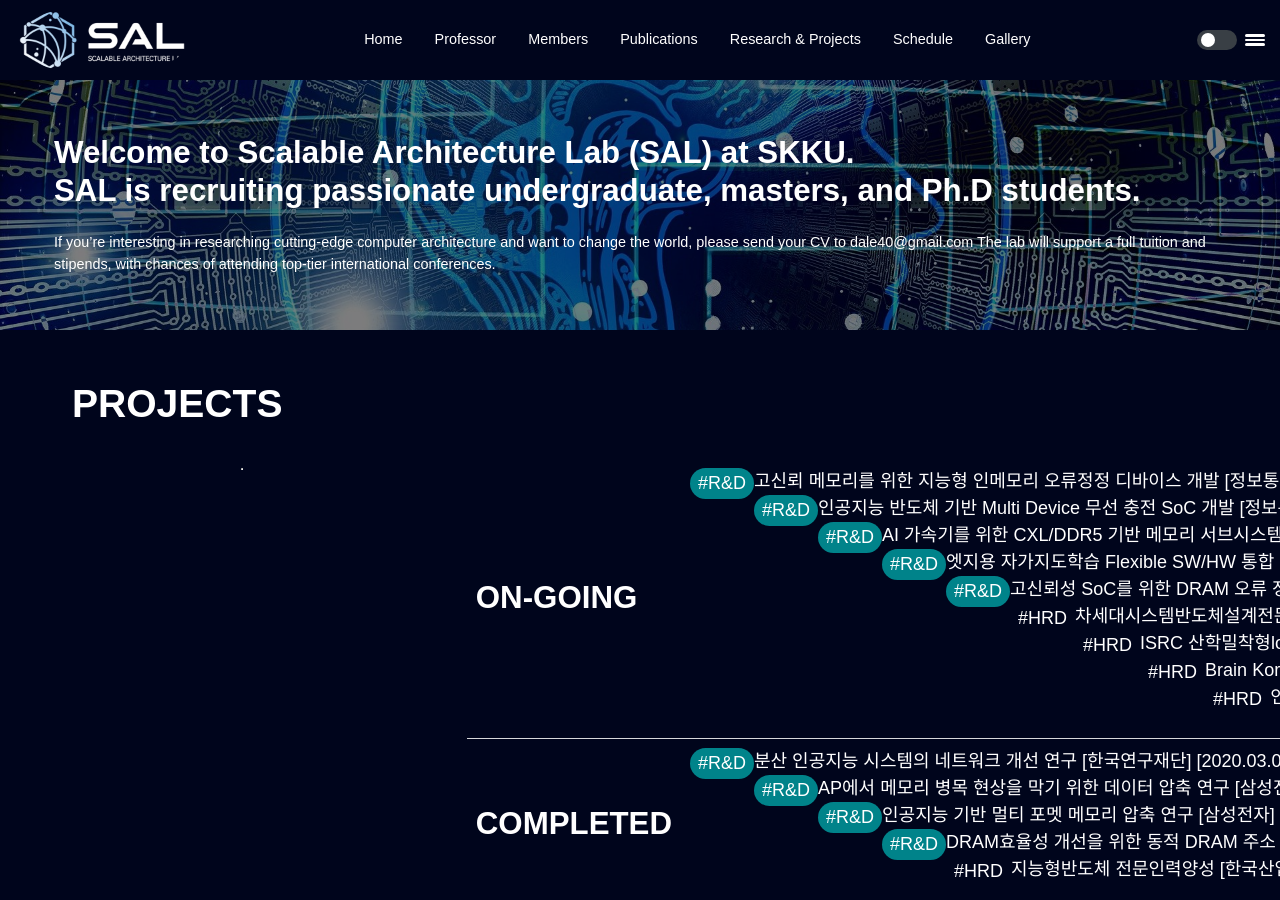
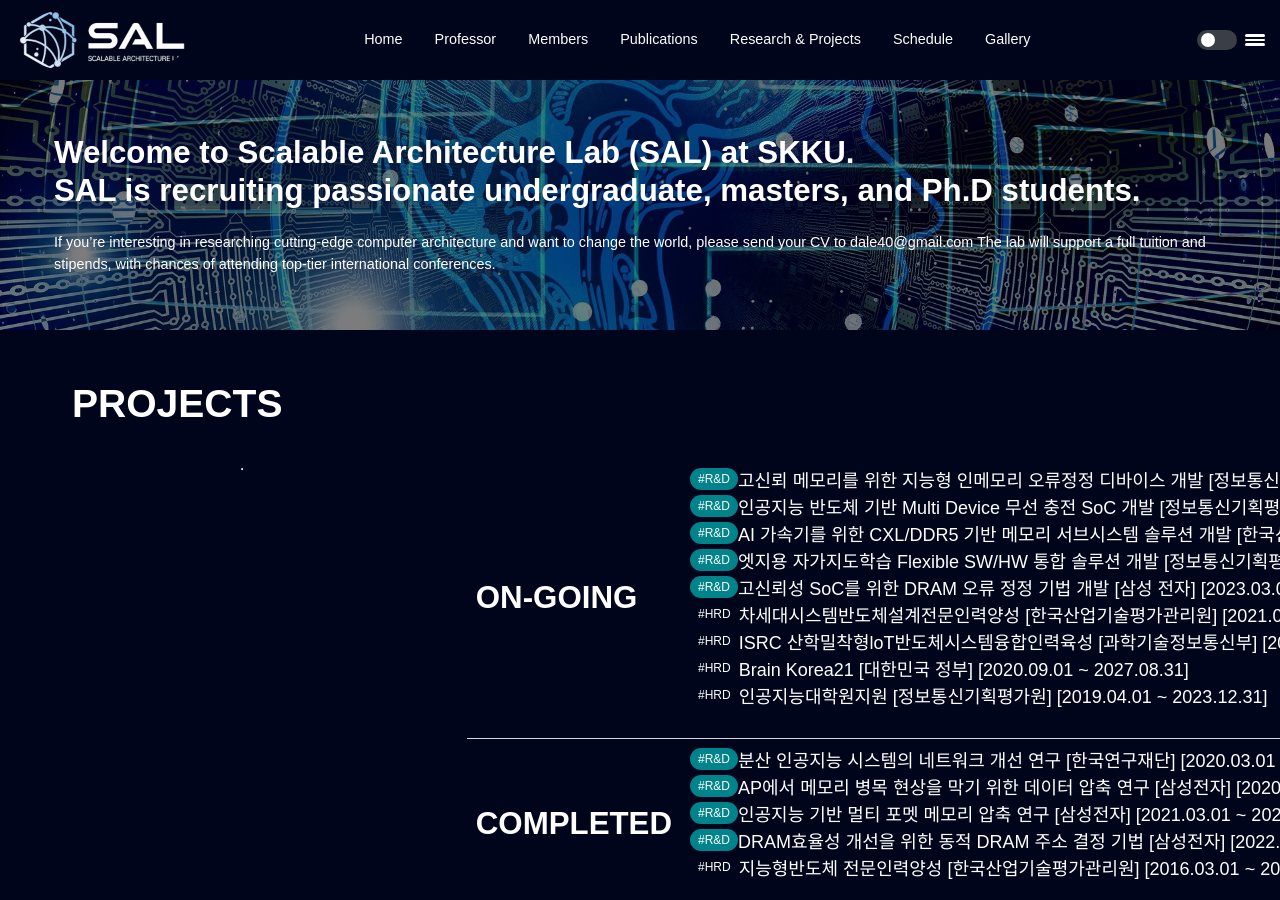
Before and after one commit to scalable-arch/scalable-arch.github.io, a Jekyll site: the page built from projects.md, in a window 1280 px wide and 900 px high. Built offline with Jekyll 4.4.1, drawn with Linux system fonts in a browser that asks for light colours.

Commit message:
Update projects.md

```diff
--- a/projects.md
+++ b/projects.md
@@ -13,15 +13,15 @@ layout: posts-page
     <td> <h2> ON-GOING </h2> </td>
     <td nowrap>
       <ol>
-        <li> <span style="background-color:#00838a;float:left;padding:2px 8px;border-radius:50px">#R&D</span> 고신뢰 메모리를 위한 지능형 인메모리 오류정정 디바이스 개발 [정보통신기획평가원] [2021.04.01 ~ 2024.12.31] </li>
-        <li> <span style="background-color:#00838a;float:left;padding:2px 8px;border-radius:50px">#R&D</span> 인공지능 반도체 기반 Multi Device 무선 충전 SoC 개발 [정보통신기획평가원] [2021.04.01 ~ 2023.12.31] </li>
-        <li> <span style="background-color:#00838a;float:left;padding:2px 8px;border-radius:50px">#R&D</span> AI 가속기를 위한 CXL/DDR5 기반 메모리 서브시스템 솔루션 개발 [한국산업기술평가관리원, 삼성전자, SK 하이닉스] [2023.04.01 ~ 2025.12.31] </li>
-        <li> <span style="background-color:#00838a;float:left;padding:2px 8px;border-radius:50px">#R&D</span> 엣지용 자가지도학습 Flexible SW/HW 통합 솔루션 개발 [정보통신기획평가원] [2023.04.01 ~ 2026.12.31] </li>
-        <li> <span style="background-color:#00838a;float:left;padding:2px 8px;border-radius:50px">#R&D</span> 고신뢰성 SoC를 위한 DRAM 오류 정정 기법 개발 [삼성 전자] [2023.03.01 ~ 2024.02.28] </li>
-        <li> <span style="background-color:##086fb8;float:left;padding:2px 8px;border-radius:50px">#HRD</span> 차세대시스템반도체설계전문인력양성 [한국산업기술평가관리원] [2021.03.01 ~ 2026.2.28] </li>
-        <li> <span style="background-color:##086fb8;float:left;padding:2px 8px;border-radius:50px">#HRD</span> ISRC 산학밀착형loT반도체시스템융합인력육성 [과학기술정보통신부] [2021.04.01 ~ 2024.12.31] </li>
-        <li> <span style="background-color:##086fb8;float:left;padding:2px 8px;border-radius:50px">#HRD</span> Brain Korea21 [대한민국 정부] [2020.09.01 ~ 2027.08.31] </li>
-        <li> <span style="background-color:##086fb8;float:left;padding:2px 8px;border-radius:50px">#HRD</span> 인공지능대학원지원 [정보통신기획평가원] [2019.04.01 ~ 2023.12.31] </li>
+        <li> <span style="background-color:#00838a;font-size:12px;float:left;padding:2px 8px;border-radius:50px">#R&D</span> 고신뢰 메모리를 위한 지능형 인메모리 오류정정 디바이스 개발 [정보통신기획평가원] [2021.04.01 ~ 2024.12.31] </li>
+        <li> <span style="background-color:#00838a;font-size:12px;float:left;padding:2px 8px;border-radius:50px">#R&D</span> 인공지능 반도체 기반 Multi Device 무선 충전 SoC 개발 [정보통신기획평가원] [2021.04.01 ~ 2023.12.31] </li>
+        <li> <span style="background-color:#00838a;font-size:12px;float:left;padding:2px 8px;border-radius:50px">#R&D</span> AI 가속기를 위한 CXL/DDR5 기반 메모리 서브시스템 솔루션 개발 [한국산업기술평가관리원, 삼성전자, SK 하이닉스] [2023.04.01 ~ 2025.12.31] </li>
+        <li> <span style="background-color:#00838a;font-size:12px;float:left;padding:2px 8px;border-radius:50px">#R&D</span> 엣지용 자가지도학습 Flexible SW/HW 통합 솔루션 개발 [정보통신기획평가원] [2023.04.01 ~ 2026.12.31] </li>
+        <li> <span style="background-color:#00838a;font-size:12px;float:left;padding:2px 8px;border-radius:50px">#R&D</span> 고신뢰성 SoC를 위한 DRAM 오류 정정 기법 개발 [삼성 전자] [2023.03.01 ~ 2024.02.28] </li>
+        <li> <span style="background-color:##086fb8;font-size:12px;float:left;padding:2px 8px;border-radius:50px">#HRD</span> 차세대시스템반도체설계전문인력양성 [한국산업기술평가관리원] [2021.03.01 ~ 2026.2.28] </li>
+        <li> <span style="background-color:##086fb8;font-size:12px;float:left;padding:2px 8px;border-radius:50px">#HRD</span> ISRC 산학밀착형loT반도체시스템융합인력육성 [과학기술정보통신부] [2021.04.01 ~ 2024.12.31] </li>
+        <li> <span style="background-color:##086fb8;font-size:12px;float:left;padding:2px 8px;border-radius:50px">#HRD</span> Brain Korea21 [대한민국 정부] [2020.09.01 ~ 2027.08.31] </li>
+        <li> <span style="background-color:##086fb8;font-size:12px;float:left;padding:2px 8px;border-radius:50px">#HRD</span> 인공지능대학원지원 [정보통신기획평가원] [2019.04.01 ~ 2023.12.31] </li>
       </ol>
     </td>
   </tr>
@@ -29,11 +29,11 @@ layout: posts-page
     <td> <h2> COMPLETED </h2> </td>
     <td>
       <ol>
-        <li> <span style="background-color:#00838a;float:left;padding:2px 8px;border-radius:50px">#R&D</span> 분산 인공지능 시스템의 네트워크 개선 연구 [한국연구재단] [2020.03.01 ~ 2023.02.28] </li>
-        <li> <span style="background-color:#00838a;float:left;padding:2px 8px;border-radius:50px">#R&D</span> AP에서 메모리 병목 현상을 막기 위한 데이터 압축 연구 [삼성전자] [2020.03.01 ~ 2021.02.28] </li>
-        <li> <span style="background-color:#00838a;float:left;padding:2px 8px;border-radius:50px">#R&D</span> 인공지능 기반 멀티 포멧 메모리 압축 연구 [삼성전자] [2021.03.01 ~ 2022.02.28] </li>
-        <li> <span style="background-color:#00838a;float:left;padding:2px 8px;border-radius:50px">#R&D</span> DRAM효율성 개선을 위한 동적 DRAM 주소 결정 기법 [삼성전자] [2022.03.01 ~ 2023.02.28] </li>
-        <li> <span style="background-color:##086fb8;float:left;padding:2px 8px;border-radius:50px">#HRD</span> 지능형반도체 전문인력양성 [한국산업기술평가관리원] [2016.03.01 ~ 2021.02.28] </li>
+        <li> <span style="background-color:#00838a;font-size:12px;float:left;padding:2px 8px;border-radius:50px">#R&D</span> 분산 인공지능 시스템의 네트워크 개선 연구 [한국연구재단] [2020.03.01 ~ 2023.02.28] </li>
+        <li> <span style="background-color:#00838a;font-size:12px;float:left;padding:2px 8px;border-radius:50px">#R&D</span> AP에서 메모리 병목 현상을 막기 위한 데이터 압축 연구 [삼성전자] [2020.03.01 ~ 2021.02.28] </li>
+        <li> <span style="background-color:#00838a;font-size:12px;float:left;padding:2px 8px;border-radius:50px">#R&D</span> 인공지능 기반 멀티 포멧 메모리 압축 연구 [삼성전자] [2021.03.01 ~ 2022.02.28] </li>
+        <li> <span style="background-color:#00838a;font-size:12px;float:left;padding:2px 8px;border-radius:50px">#R&D</span> DRAM효율성 개선을 위한 동적 DRAM 주소 결정 기법 [삼성전자] [2022.03.01 ~ 2023.02.28] </li>
+        <li> <span style="background-color:##086fb8;font-size:12px;float:left;padding:2px 8px;border-radius:50px">#HRD</span> 지능형반도체 전문인력양성 [한국산업기술평가관리원] [2016.03.01 ~ 2021.02.28] </li>
       </ol>
     </td>
   </tr>
```
